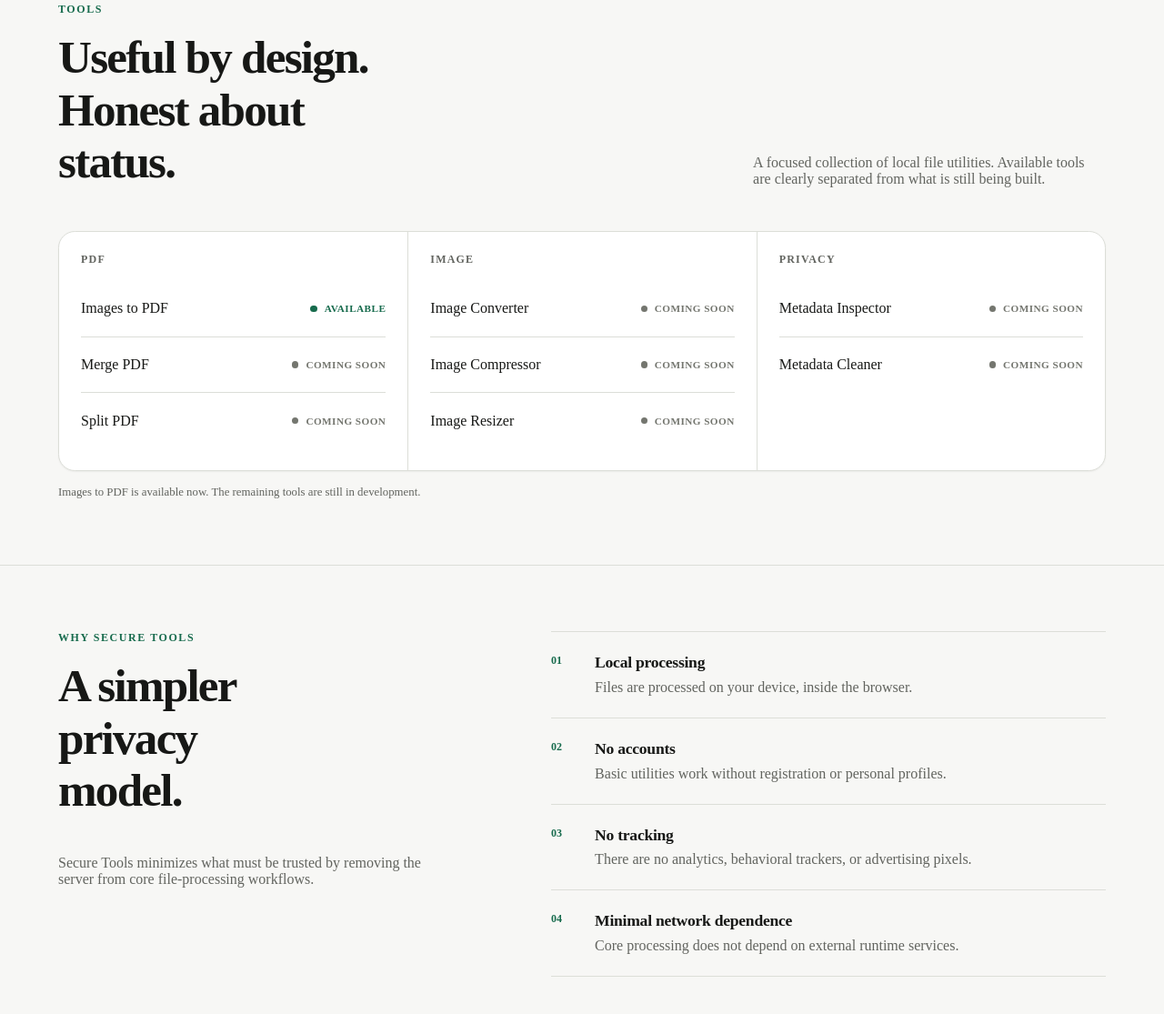
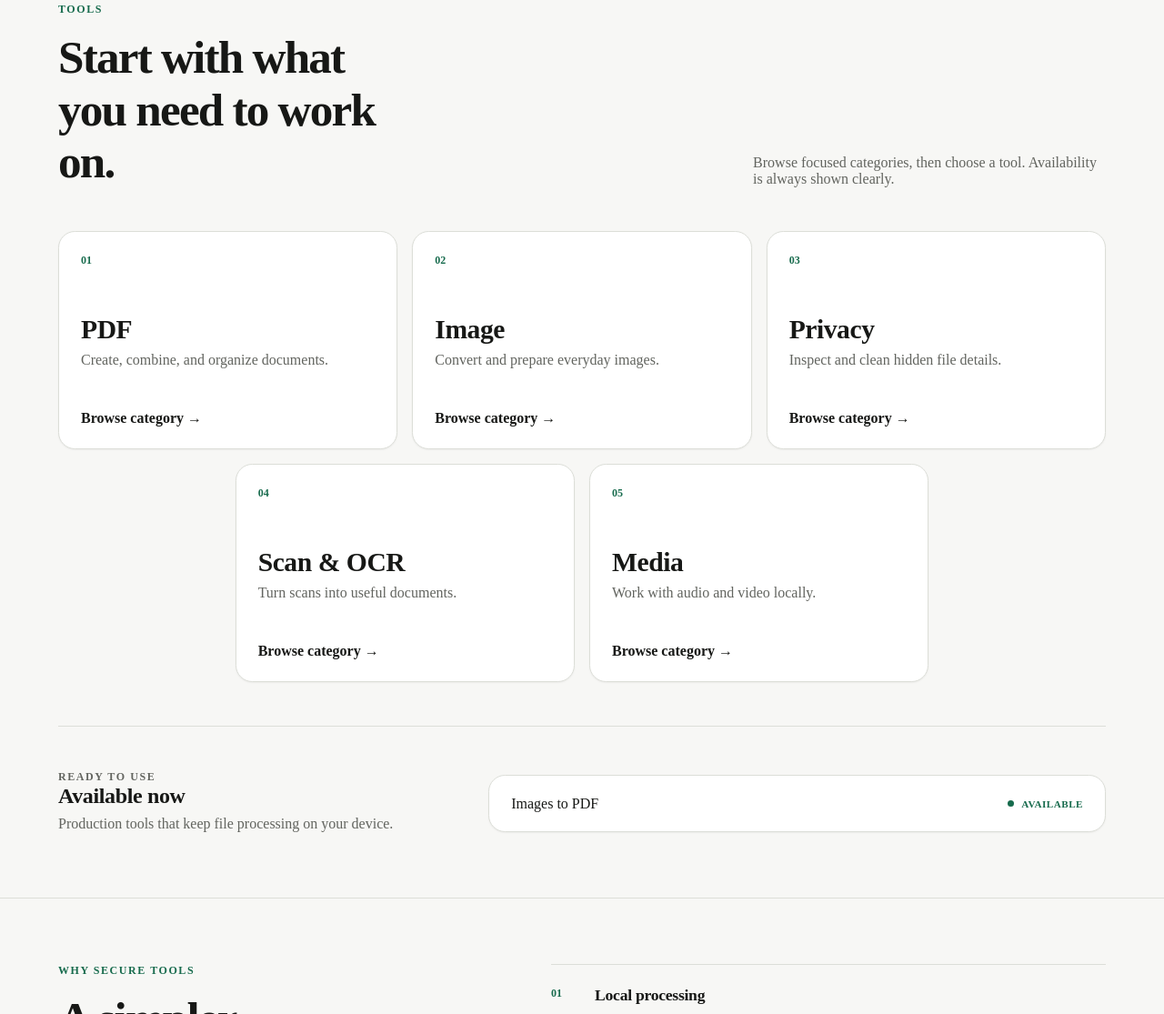
Before and after one commit to SecureToolsProject/Secure_Tools, a plain HTML site: page index.html in a window 1280 px wide. Shown: the part 953-2068 px from the top of the page at 91% size. Drawn offline with Linux system fonts and the light colour scheme.

Commit message:
🎀[Style] Update homepage for tool categories

```diff
--- a/css/pages.css
+++ b/css/pages.css
@@ -20,15 +20,21 @@
 .section-heading { display: grid; grid-template-columns: minmax(0, 1.2fr) minmax(17rem, 0.65fr); gap: var(--space-7); align-items: end; margin-bottom: var(--space-7); }
 .section-heading h2 { max-width: 14ch; margin-bottom: 0; }
 .section-heading > p { margin-bottom: 0; color: var(--text-secondary); }
-.tool-directory { display: grid; grid-template-columns: repeat(3, minmax(0, 1fr)); overflow: hidden; }
-.tool-group { padding: var(--space-5); }
-.tool-group + .tool-group { border-left: 1px solid var(--border); }
-.tool-group h3 { margin-bottom: var(--space-4); color: var(--text-secondary); font-size: 0.75rem; letter-spacing: 0.1em; text-transform: uppercase; }
+.category-directory { display: grid; grid-template-columns: repeat(6, minmax(0, 1fr)); gap: var(--space-4); }
+.category-card { display: flex; min-height: 15rem; grid-column: span 2; flex-direction: column; align-items: flex-start; padding: var(--space-5); color: inherit; text-decoration: none; transition: border-color var(--transition-fast), transform var(--transition-fast); }
+.category-card:nth-child(4) { grid-column: 2 / span 2; }
+.category-card:hover { border-color: var(--border-strong); transform: translateY(-2px); }
+.category-card__index { color: var(--accent); font-size: 0.75rem; font-weight: 750; }
+.category-card h3 { margin: auto 0 var(--space-2); font-size: clamp(1.4rem, 3vw, 1.85rem); }
+.category-card p { min-height: 3em; margin: 0 0 var(--space-4); color: var(--text-secondary); }
+.available-tools { display: grid; grid-template-columns: minmax(14rem, 0.65fr) minmax(0, 1fr); gap: var(--space-6); align-items: end; margin-top: var(--space-7); padding-top: var(--space-7); border-top: 1px solid var(--border); }
+.available-tools h3 { margin-bottom: var(--space-2); font-size: 1.5rem; }
+.available-tools p { margin-bottom: 0; color: var(--text-secondary); }
+.available-tools .tool-list { padding-inline: var(--space-5); }
 .tool-list { margin: 0; padding: 0; list-style: none; }
 .tool-list li + li { border-top: 1px solid var(--border); }
 .tool-row { display: flex; min-height: 3.8rem; align-items: center; justify-content: space-between; gap: var(--space-4); padding-block: var(--space-3); text-decoration: none; }
 a.tool-row:hover { color: var(--accent); }
-.directory-note { margin: var(--space-4) 0 0; font-size: 0.8rem; }
 
 .principles-layout { display: grid; grid-template-columns: minmax(17rem, 0.7fr) minmax(0, 1fr); gap: clamp(3rem, 9vw, 9rem); }
 .section-intro h2 { max-width: 10ch; }
@@ -59,11 +65,17 @@ a.tool-row:hover { color: var(--accent); }
   .hero-proof { max-width: 30rem; }
   .section-heading, .principles-layout, .verify-layout, .open-source-layout { grid-template-columns: 1fr; gap: var(--space-6); }
   .section-heading > p, .open-source-layout > div:last-child { max-width: 38rem; justify-self: start; }
-  .tool-directory { grid-template-columns: 1fr; }
-  .tool-group + .tool-group { border-top: 1px solid var(--border); border-left: 0; }
+  .category-directory { grid-template-columns: repeat(2, minmax(0, 1fr)); }
+  .category-card, .category-card:nth-child(4) { grid-column: auto; }
+  .category-card:last-child { grid-column: span 2; }
+  .available-tools { grid-template-columns: 1fr; align-items: start; }
 }
 
 @media (max-width: 30rem) {
   .hero-actions .button { width: 100%; }
   .tool-row { align-items: flex-start; flex-direction: column; gap: var(--space-1); }
+  .category-directory { grid-template-columns: 1fr; }
+  .category-card, .category-card:last-child { min-height: 12rem; grid-column: auto; }
 }
+
+@media (prefers-reduced-motion: reduce) { .category-card:hover { transform: none; } }
--- a/index.html
+++ b/index.html
@@ -83,36 +83,18 @@
           <div class="section-heading">
             <div>
               <p class="eyebrow" data-i18n="tools.eyebrow">Tools</p>
-              <h2 data-i18n="tools.title">Useful by design. Honest about status.</h2>
+              <h2 data-i18n="tools.title">Start with what you need to work on.</h2>
             </div>
-            <p data-i18n="tools.description">A focused collection of local file utilities. Available tools are clearly separated from what is still being built.</p>
+            <p data-i18n="tools.description">Browse focused categories, then choose a tool. Availability is always shown clearly.</p>
           </div>
-          <div class="tool-directory surface">
-            <section class="tool-group" aria-labelledby="pdf-tools">
-              <h3 id="pdf-tools" data-i18n="tools.categories.pdf">PDF</h3>
-              <ul class="tool-list">
-                <li><a class="tool-row" href="./tools/pdf/images-to-pdf/"><span data-i18n="tools.imagesToPdf">Images to PDF</span><span class="status status--available" data-i18n="tools.available">Available</span></a></li>
-                <li><div class="tool-row"><span data-i18n="tools.mergePdf">Merge PDF</span><span class="status" data-i18n="tools.comingSoon">Coming soon</span></div></li>
-                <li><div class="tool-row"><span data-i18n="tools.splitPdf">Split PDF</span><span class="status" data-i18n="tools.comingSoon">Coming soon</span></div></li>
-              </ul>
-            </section>
-            <section class="tool-group" aria-labelledby="image-tools">
-              <h3 id="image-tools" data-i18n="tools.categories.image">Image</h3>
-              <ul class="tool-list">
-                <li><div class="tool-row"><span data-i18n="tools.imageConverter">Image Converter</span><span class="status" data-i18n="tools.comingSoon">Coming soon</span></div></li>
-                <li><div class="tool-row"><span data-i18n="tools.imageCompressor">Image Compressor</span><span class="status" data-i18n="tools.comingSoon">Coming soon</span></div></li>
-                <li><div class="tool-row"><span data-i18n="tools.imageResizer">Image Resizer</span><span class="status" data-i18n="tools.comingSoon">Coming soon</span></div></li>
-              </ul>
-            </section>
-            <section class="tool-group" aria-labelledby="privacy-tools">
-              <h3 id="privacy-tools" data-i18n="tools.categories.privacy">Privacy</h3>
-              <ul class="tool-list">
-                <li><div class="tool-row"><span data-i18n="tools.metadataInspector">Metadata Inspector</span><span class="status" data-i18n="tools.comingSoon">Coming soon</span></div></li>
-                <li><div class="tool-row"><span data-i18n="tools.metadataCleaner">Metadata Cleaner</span><span class="status" data-i18n="tools.comingSoon">Coming soon</span></div></li>
-              </ul>
-            </section>
+          <div class="category-directory">
+            <a class="category-card surface" href="./tools/pdf/"><span class="category-card__index">01</span><h3 data-i18n="tools.categories.pdf">PDF</h3><p data-i18n="tools.categoryDescriptions.pdf">Create, combine, and organize documents.</p><span class="text-link" data-i18n="tools.browseCategory">Browse category →</span></a>
+            <a class="category-card surface" href="./tools/image/"><span class="category-card__index">02</span><h3 data-i18n="tools.categories.image">Image</h3><p data-i18n="tools.categoryDescriptions.image">Convert and prepare everyday images.</p><span class="text-link" data-i18n="tools.browseCategory">Browse category →</span></a>
+            <a class="category-card surface" href="./tools/privacy/"><span class="category-card__index">03</span><h3 data-i18n="tools.categories.privacy">Privacy</h3><p data-i18n="tools.categoryDescriptions.privacy">Inspect and clean hidden file details.</p><span class="text-link" data-i18n="tools.browseCategory">Browse category →</span></a>
+            <a class="category-card surface" href="./tools/scan/"><span class="category-card__index">04</span><h3 data-i18n="tools.categories.scan">Scan & OCR</h3><p data-i18n="tools.categoryDescriptions.scan">Turn scans into useful documents.</p><span class="text-link" data-i18n="tools.browseCategory">Browse category →</span></a>
+            <a class="category-card surface" href="./tools/media/"><span class="category-card__index">05</span><h3 data-i18n="tools.categories.media">Media</h3><p data-i18n="tools.categoryDescriptions.media">Work with audio and video locally.</p><span class="text-link" data-i18n="tools.browseCategory">Browse category →</span></a>
           </div>
-          <p class="directory-note muted" data-i18n="tools.availabilityNote">Images to PDF is available now. The remaining tools are still in development.</p>
+          <section class="available-tools" aria-labelledby="available-tools-title"><div><p class="eyebrow" data-i18n="tools.availableEyebrow">Ready to use</p><h3 id="available-tools-title" data-i18n="tools.availableTitle">Available now</h3><p data-i18n="tools.availableDescription">Production tools that keep file processing on your device.</p></div><ul class="tool-list surface"><li><a class="tool-row" href="./tools/pdf/images-to-pdf/"><span data-i18n="tools.imagesToPdf">Images to PDF</span><span class="status status--available" data-i18n="tools.available">Available</span></a></li></ul></section>
         </div>
       </section>
 
--- a/js/locales/en.js
+++ b/js/locales/en.js
@@ -24,13 +24,15 @@ export const en = {
     proofLabel: "What leaves your device", proofValue: "Nothing", proofNote: "Core tools process file contents in browser memory.",
   },
   tools: {
-    eyebrow: "Tools", title: "Useful by design. Honest about status.",
-    description: "A focused collection of local file utilities. Available tools are clearly separated from what is still being built.",
-    categories: { pdf: "PDF", image: "Image", privacy: "Privacy" },
+    eyebrow: "Tools", title: "Start with what you need to work on.",
+    description: "Browse focused categories, then choose a tool. Availability is always shown clearly.",
+    categories: { pdf: "PDF", image: "Image", privacy: "Privacy", scan: "Scan & OCR", media: "Media" },
+    categoryDescriptions: { pdf: "Create, combine, and organize documents.", image: "Convert and prepare everyday images.", privacy: "Inspect and clean hidden file details.", scan: "Turn scans into useful documents.", media: "Work with audio and video locally." },
+    browseCategory: "Browse category →", availableEyebrow: "Ready to use", availableTitle: "Available now",
+    availableDescription: "Production tools that keep file processing on your device.",
     imagesToPdf: "Images to PDF", mergePdf: "Merge PDF", splitPdf: "Split PDF", imageConverter: "Image Converter",
     imageCompressor: "Image Compressor", imageResizer: "Image Resizer", metadataInspector: "Metadata Inspector", metadataCleaner: "Metadata Cleaner",
     available: "Available", comingSoon: "Coming soon",
-    availabilityNote: "Images to PDF is available now. The remaining tools are still in development.",
   },
   categories: {
     eyebrow: "Tool category",
```
Also changed, not shown: js/locales/ko.js (+6 -3 lines).
